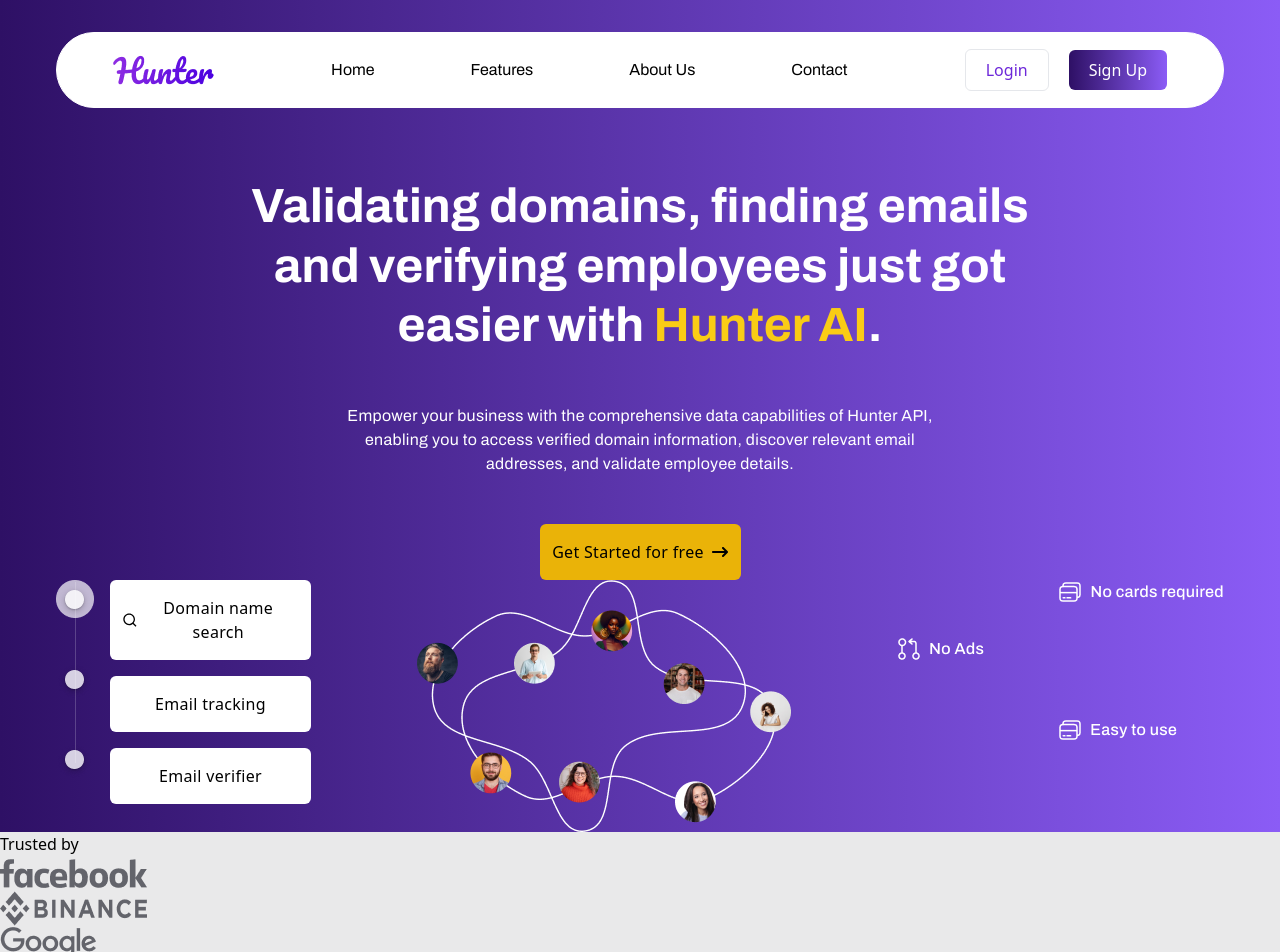
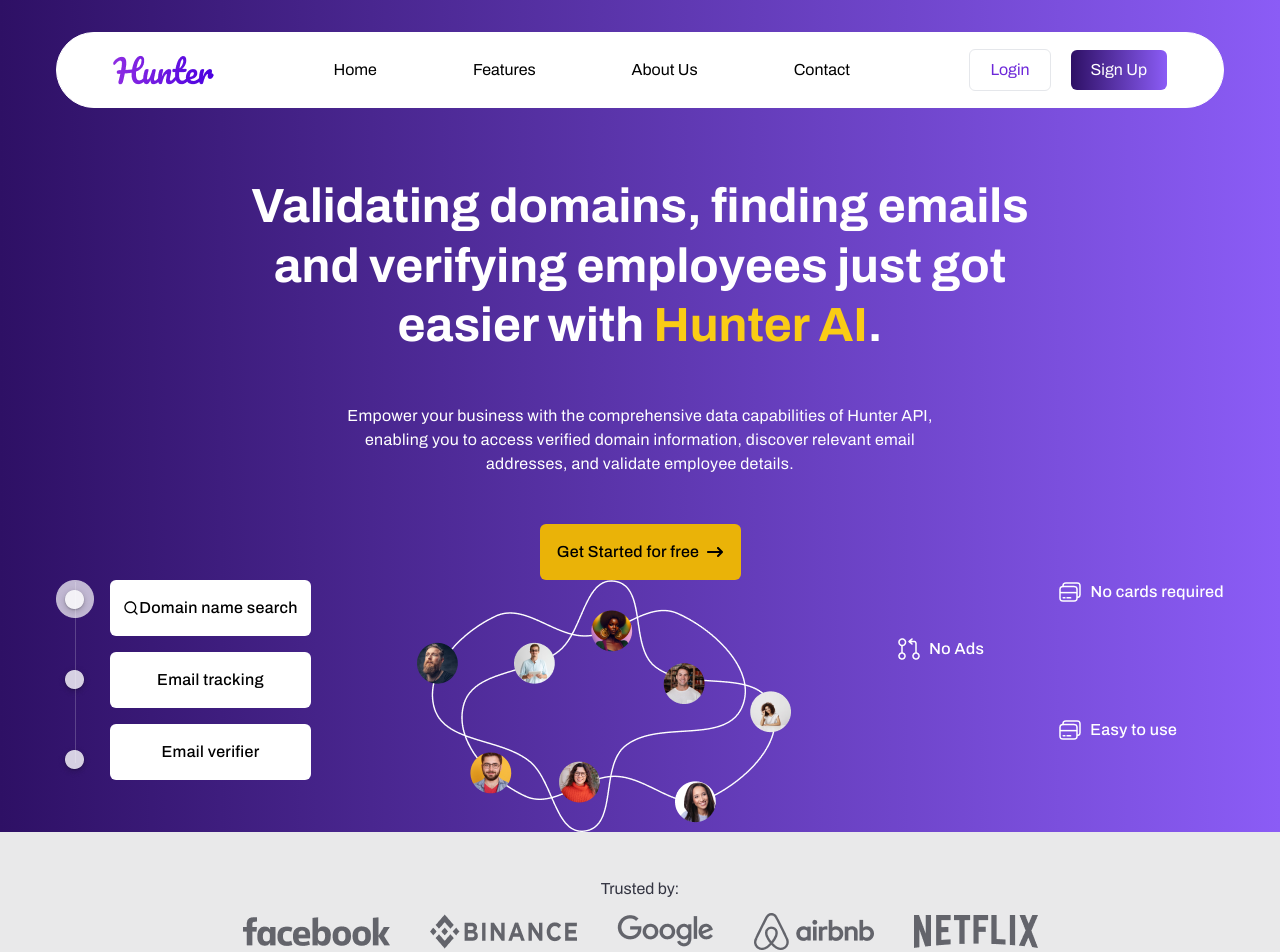
Before and after one commit to Franciscaamponsah/react-hunter, a React (Vite) app: page / in a window 1280 px wide. Shown: the top 952 px of the page. Built offline with nearby package versions, Linux system fonts and the light colour scheme.

Commit message:
Added social media logos

```diff
--- /dev/null
+++ b/src/components/TrustedCom.jsx
@@ -0,0 +1,24 @@
+import facebook from '../assets/facebook.png'
+import binance from '../assets/Binance.png'
+import google from '../assets/google.png'
+import airbnb from '../assets/airbnb.png'
+import netflix from '../assets/Netflix.png'
+
+const TrustedCom = () => {
+  return (
+    <div className='space-y-3'>
+      <div className="flex justify-center items-center">
+        <p className='text-[#333441]'>Trusted by:</p>
+      </div>
+      <div className="flex justify-center items-center space-x-10">
+        <img src={facebook} />
+        <img src={binance} />
+        <img src={google} />
+        <img src={airbnb} />
+        <img src={netflix} />
+      </div>
+    </div>
+  )
+}
+
+export default TrustedCom
--- a/src/pages/Home.jsx
+++ b/src/pages/Home.jsx
@@ -1,7 +1,3 @@
-import facebook from "../assets/facebook.png";
-import binance from "../assets/Binance.png";
-import google from "../assets/google.png";
-import airbnb from "../assets/airbnb.png";
 import Navbar from "../components/Navbar";
 import Description from "../components/Description";
 import Aim from "../components/Aim";
@@ -9,10 +5,11 @@
 import GrpImg from "../components/GrpImg";
 import GrpText from "../components/GrpText";
 import StagBtn from "../components/StagBtn";
+import TrustedCom from "../components/TrustedCom";
 
 const Home = () => {
   return (
-    <div className="h-screen w-full">
+    <div className="h-screen w-full font-Archivo">
       <div className=" w-full pt-8 bg-gradient-to-r from-violet-950 to-violet-500">
         <Navbar />
         <Description />
@@ -24,16 +21,8 @@
           <GrpText />
         </div>
       </div>
-      <div className="h-[10.19rem] w-full bg-[#E9E9EA]">
-       <div className="">
-        <div><p>Trusted by</p></div>
-       </div>
-       <div>
-       <img src={facebook}/>
-       <img src={binance}/>
-       <img src={google}/>
-       <img src={airbnb}/>
-       </div>
+      <div className="h-[10.19rem] w-full bg-[#E9E9EA] flex justify-center items-center">
+      <TrustedCom />
       </div>
     </div>
   );
```
Also changed, not shown: src/assets/Netflix.png (renamed from src/assets/Netflix logo.png).
